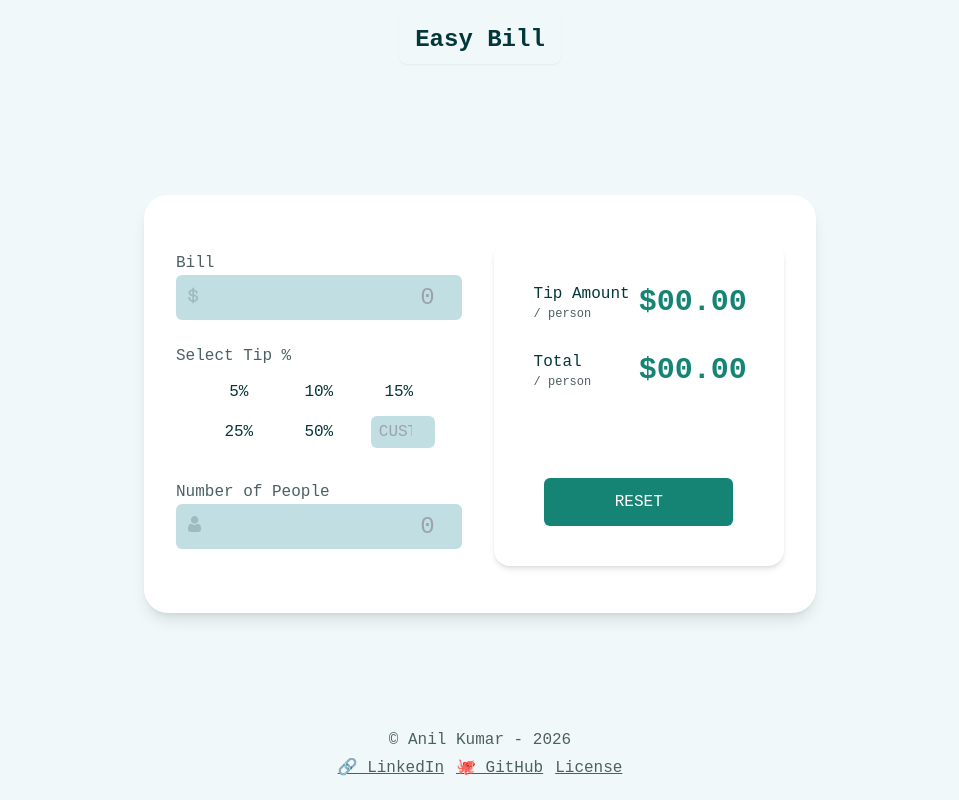
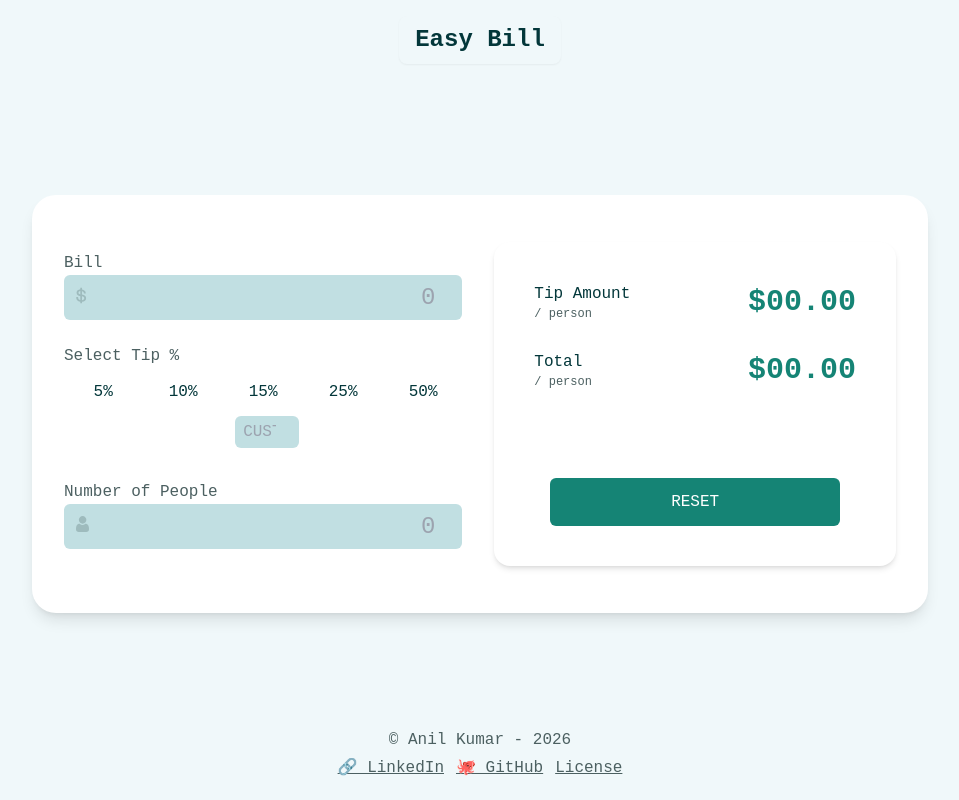
Before and after one commit to Anilkumarputta/Easy-Tip, a React (Create React App) app: page / in a window 1280 px wide. Shown: the whole page, without its empty margins (160-1119 px from the left). Built offline with nearby package versions, Linux system fonts and the light colour scheme.

Commit message:
Increase main content box width horizontally

```diff
--- a/src/App.js
+++ b/src/App.js
@@ -24,7 +24,7 @@ function App() {
           </header>
           <main className="flex-1 flex items-center justify-center w-full">
             <div className="flex justify-center items-center w-full h-full">
-              <div className="bg-white dark:bg-dark-cyan p-8 rounded-3xl shadow-lg w-full max-w-2xl flex flex-col items-center">
+              <div className="bg-white dark:bg-dark-cyan p-8 rounded-3xl shadow-lg w-full max-w-4xl flex flex-col items-center">
                 <Card />
               </div>
             </div>
```
